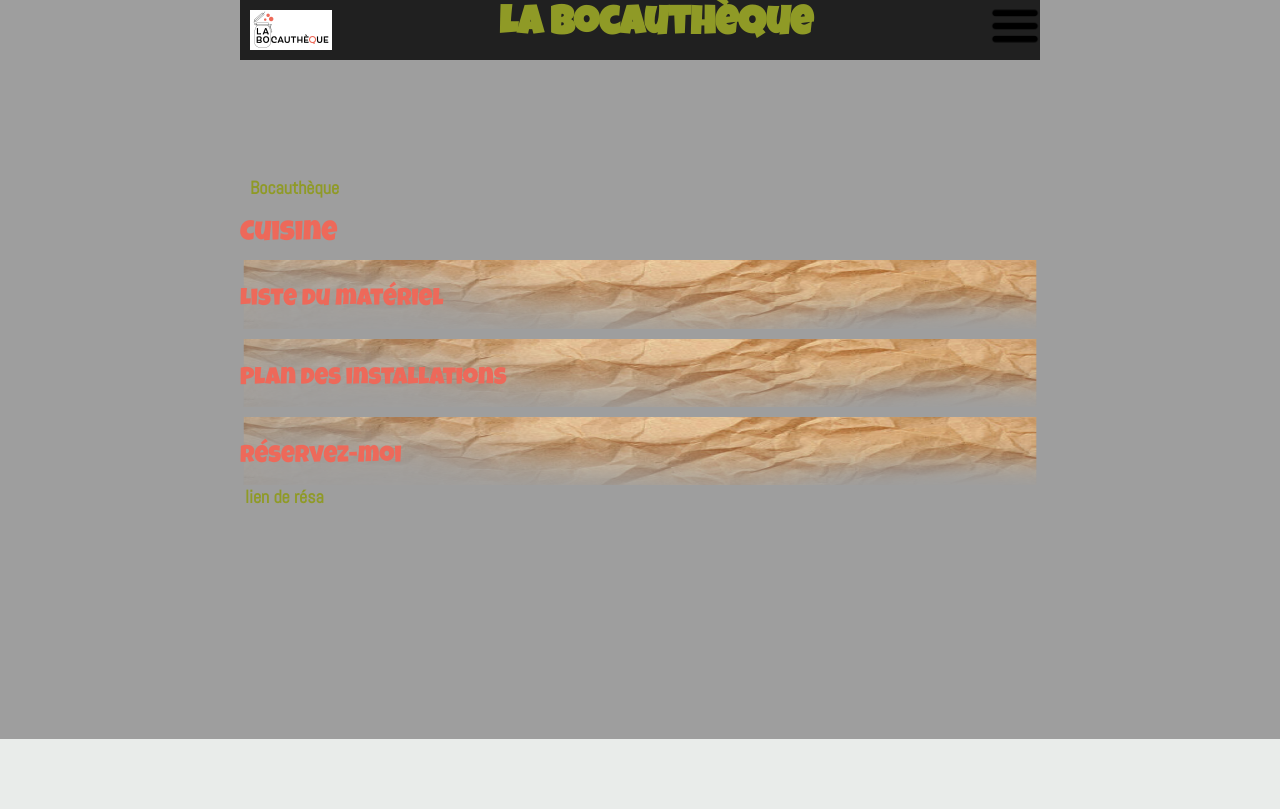
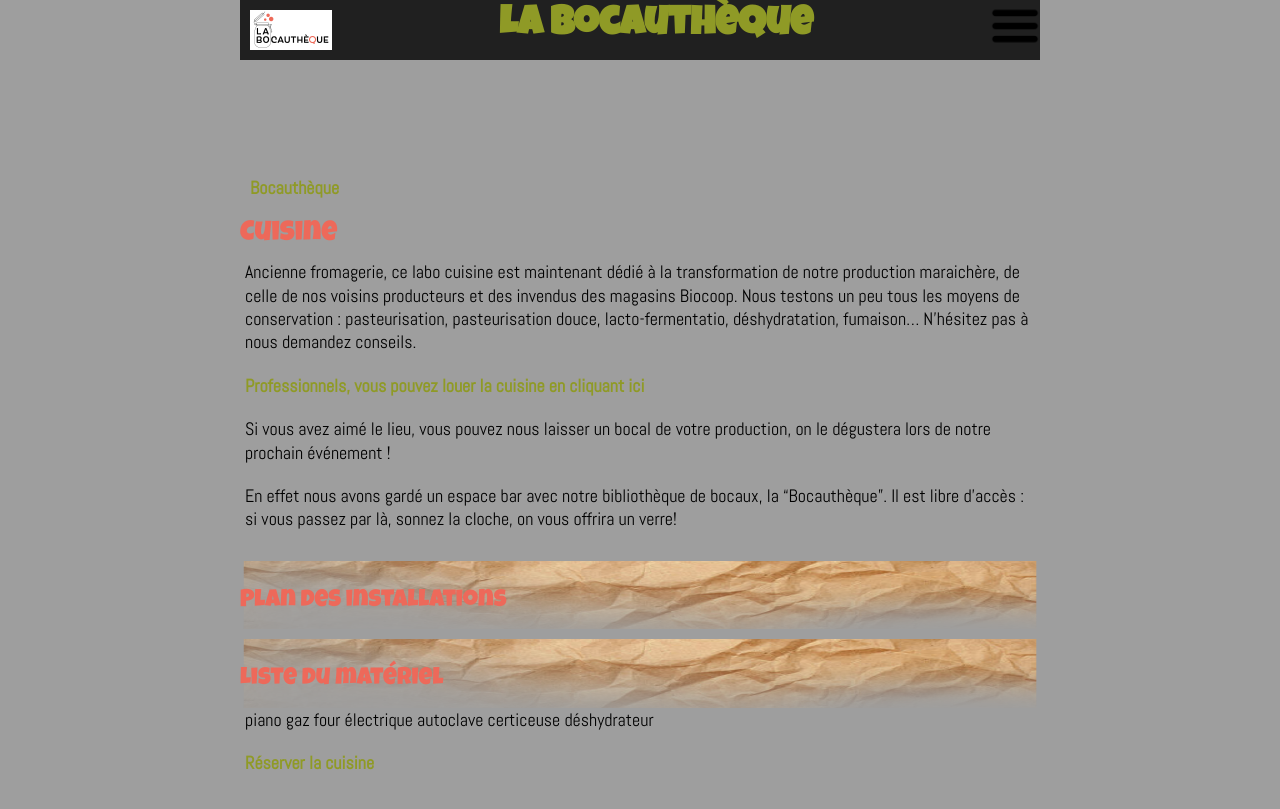
Before and after one commit to DamienChivialle/bocautheque, a Jekyll site: the page built from pages/cuisine.md, in a window 1280 px wide and 900 px high, scrolled down 547 px. Shown: the top 809 px of the window. Built offline with Jekyll 4.4.1, drawn with Linux system fonts in a browser that asks for light colours; before the commit the page ends 1286 px from its top, so only the background shows below that.

Commit message:
Update cuisine.md

```diff
--- a/pages/cuisine.md
+++ b/pages/cuisine.md
@@ -11,11 +11,23 @@
 
 # Cuisine
 
+Ancienne fromagerie, ce labo cuisine est maintenant dédié à la transformation de notre production maraichère, de celle de nos voisins producteurs et des invendus des magasins Biocoop. Nous testons un peu tous les moyens de conservation : pasteurisation, pasteurisation douce, lacto-fermentatio, déshydratation, fumaison... N'hésitez pas à nous demandez conseils.
+
+[Professionnels, vous pouvez louer la cuisine en cliquant ici](https://www.cuisinealouer.com/reserver/35400/)
+
+Si vous avez aimé le lieu, vous pouvez nous laisser un bocal de votre production, on le dégustera lors de notre prochain événement !
+
+En effet nous avons gardé un espace bar avec notre bibliothèque de bocaux, la "Bocauthèque". Il est libre d'accès : si vous passez par là, sonnez la cloche, on vous offrira un verre!
+
+
+## Plan des installations
 
 ## Liste du matériel
 
-## Plan des installations
+piano gaz
+four électrique
+autoclave
+certiceuse
+déshydrateur
 
-## Réservez-moi
-
-[lien de résa](https://cuisinealoner.com)
+[Réserver la cuisine](https://www.cuisinealouer.com/reserver/35400/)
```
